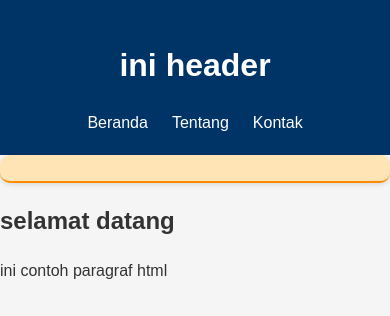
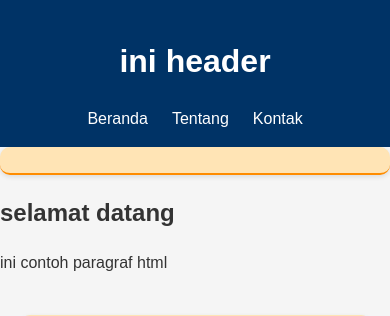
Before and after one commit to kelasngawi/2511500078-PWD-GB1J-2526O, a PHP site: page /pertemuan-04/index.html in a window 390 px wide. Shown: the top 316 px of the page. Run offline with PHP 8.4, Linux system fonts and the light colour scheme.

Commit message:
update readme.md dan style.css  dan index.html pertemuan 04

```diff
--- a/pertemuan-04/style.css
+++ b/pertemuan-04/style.css
@@ -53,6 +53,15 @@ header li a:active {
   }
   #home p {
     text-align: justify;
+  }
+  @media (max-width: 600px) {
+    header {
+        padding: 16px;
+        position: sticky;
+        top: 0;
+        z-index: 1000;
+    }
+
   }
   #home,
  #about {
```
Also changed, not shown: pertemuan-04/README.md.
